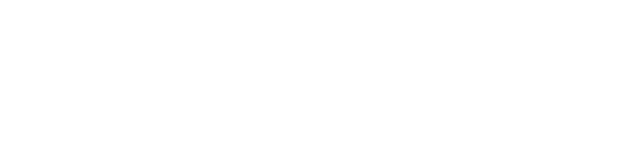
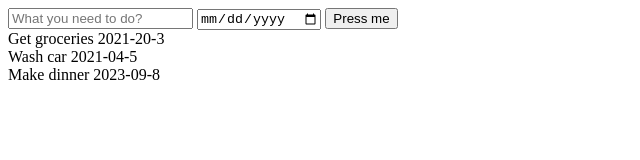
Before and after one commit to JackieLi565/ToDo_APP, a plain HTML site: page index.html in a window 1280 px wide. Shown: the whole page, without its empty margins (0-640 px from the left). Drawn offline with Linux system fonts and the light colour scheme.

Commit message:
Creaeted the List

```diff
--- a/index.html
+++ b/index.html
@@ -4,11 +4,16 @@
   <meta charset="UTF-8">
   <meta http-equiv="X-UA-Compatible" content="IE=edge">
   <meta name="viewport" content="width=device-width, initial-scale=1.0">
-  <script src="main.js"></script>
   <link rel="stylesheet" href="./style/main.css">
+
   <title>To List</title>
 </head>
 <body>
 
+  <input id="input" type="text" placeholder="What you need to do?">
+  <input type="date">
+  <button onclick="addTodo()">Press me</button>
+  <div id="list"></div>
+  <script src="main.js"></script>
 </body>
 </html>
--- a/main.js
+++ b/main.js
@@ -0,0 +1,46 @@
+
+
+const todos = [{
+  title: 'Get groceries',
+  dueDate: '2021-20-3'
+}, {
+  title: 'Wash car',
+  dueDate: '2021-04-5'
+}, {
+  title: 'Make dinner',
+  dueDate: '2023-09-8'
+}];
+
+
+display();
+
+//when button is pressed
+function addTodo() {
+  //get from the textbox
+  const textbox = document.getElementById('input');
+  const title = textbox.value;
+
+  //get value of date
+  const datePicker = document.getElementById('date-input');
+  const dueDate = datePicker.value;
+
+  todos.push({
+    title: title,
+    dueDate: dueDate
+  }); //push into array
+  display();
+}
+
+//updates page
+function display() {
+  //reset the list
+  document.getElementById('list').innerHTML = '';
+
+  todos.forEach( (todo) => {
+    const element = document.createElement('div');
+    const todoList = document.getElementById('list');
+    //set the div
+    element.innerText = todo.title + ' ' + todo.dueDate;
+    todoList.appendChild(element);
+  });
+}
```
